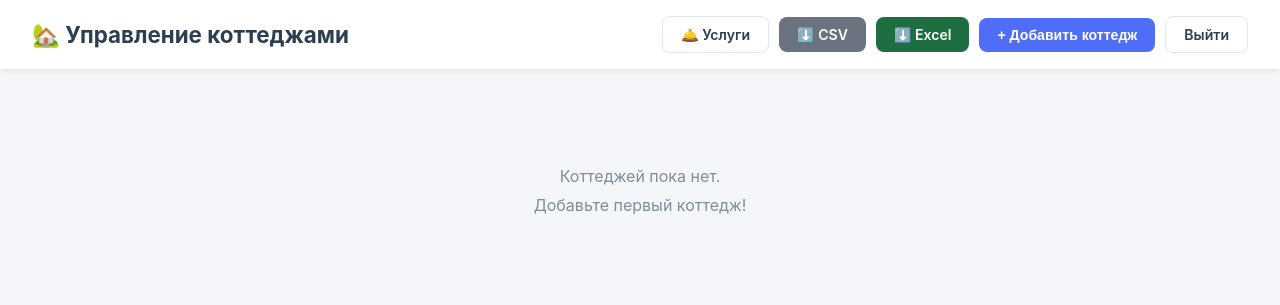
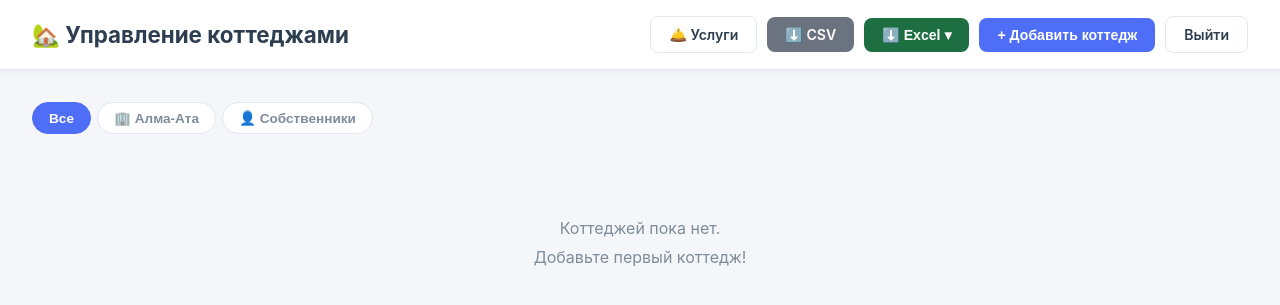
Before and after one commit to akiev-3/cottage-booking-system, a Flask app: page / in a window 1280 px wide. Shown: the top 305 px of the page. Run offline with Flask 3, Linux system fonts and the light colour scheme; the visitor is signed in with stand-in values (Sample User, id 1); data that the repository does not hold is empty; some libraries are stand-ins or nearby versions.

Commit message:
Split cottages by owner type, separate Excel exports

```diff
--- a/app.py
+++ b/app.py
@@ -822,6 +822,59 @@ with app.app_context():
     except Exception as e:
         print(f"DB init skipped (no DATABASE_URL?): {e}")
 
+@app.route("/export/excel/owner/<owner_type>")
+@login_required
+def export_excel_by_owner(owner_type):
+    """Excel только для коттеджей одного владельца: company=Алма-Ата, private=Собственник."""
+    label    = "Алма-Ата" if owner_type == "company" else "Собственники"
+    db_owner = "Алма-Ата" if owner_type == "company" else "Собственник"
+
+    conn = get_db(); cur = conn.cursor()
+    cur.execute("SELECT * FROM cottages WHERE owner_type = %s ORDER BY name", (db_owner,))
+    cottages = [dict(r) for r in cur.fetchall()]
+    cottage_ids = [c["id"] for c in cottages]
+
+    if cottage_ids:
+        cur.execute("""
+            SELECT * FROM bookings WHERE cottage_id = ANY(%s) ORDER BY check_in
+        """, (cottage_ids,))
+        all_bookings = [serialize_booking(r) for r in cur.fetchall()]
+    else:
+        all_bookings = []
+    cur.close(); conn.close()
+
+    wb = Workbook()
+
+    # Лист: Все брони
+    ws = wb.active; ws.title = f"Брони — {label}"
+    _write_headers(ws, row=1)
+    last = _write_rows(ws, all_bookings, start=2)
+    if all_bookings: _write_totals(ws, all_bookings, last + 1)
+    ws.freeze_panes = "A2"
+    ws.auto_filter.ref = f"A1:L{last}"
+
+    # Листы по каждому коттеджу
+    for c in cottages:
+        ws2 = wb.create_sheet(c["name"][:28])
+        ws2.merge_cells("A1:L1"); tc = ws2["A1"]
+        tc.value = f"{c['name']}  |  до {c['capacity']} чел.  |  ${int(c['price_per_day'])}/сутки"
+        tc.font  = Font(bold=True, size=12, color="2C3E50")
+        tc.fill  = PatternFill("solid", fgColor="EEF2FF")
+        tc.alignment = Alignment(horizontal="left", vertical="center")
+        ws2.row_dimensions[1].height = 26
+        _write_headers(ws2, row=2)
+        cb   = [b for b in all_bookings if b["cottage_id"] == c["id"]]
+        last = _write_rows(ws2, cb, start=3)
+        if cb: _write_totals(ws2, cb, last + 1)
+        ws2.freeze_panes = "A3"
+
+    buf = io.BytesIO(); wb.save(buf); buf.seek(0)
+    return send_file(buf,
+        mimetype="application/vnd.openxmlformats-officedocument.spreadsheetml.sheet",
+        as_attachment=True,
+        download_name=f"broni_{label}_{date.today()}.xlsx")
+
+
 if __name__ == "__main__":
     port = int(os.environ.get("PORT", 8080))
     app.run(host="0.0.0.0", port=port, debug=True)
--- a/static/css/style.css
+++ b/static/css/style.css
@@ -102,6 +102,41 @@ header h1 { font-size: 1.4rem; font-weight: 700; }
 }
 .owner-alma    { background: #dbeafe; color: #1d4ed8; }
 .owner-private { background: #fef9c3; color: #92400e; }
+
+/* Фильтр */
+.owner-filter { display:flex; gap:6px; margin-bottom:20px; }
+.filter-btn {
+  padding: 7px 16px; border-radius: 20px; border: 1.5px solid var(--border);
+  background: var(--card); color: var(--muted); font-size: 0.85rem;
+  font-weight: 600; cursor: pointer; transition: all 0.15s;
+}
+.filter-btn:hover  { border-color: var(--primary); color: var(--primary); }
+.filter-btn.active { background: var(--primary); color: #fff; border-color: var(--primary); }
+
+/* Excel дропдаун */
+.header-right { position: relative; }
+.dropdown-menu {
+  position: absolute;
+  top: calc(100% + 6px);
+  right: 110px;
+  background: var(--card);
+  border: 1.5px solid var(--border);
+  border-radius: 10px;
+  box-shadow: 0 8px 24px rgba(0,0,0,0.12);
+  min-width: 180px;
+  z-index: 300;
+  overflow: hidden;
+}
+.dropdown-item {
+  display: block;
+  padding: 10px 16px;
+  font-size: 0.88rem;
+  font-weight: 500;
+  color: var(--text);
+  text-decoration: none;
+  transition: background 0.12s;
+}
+.dropdown-item:hover { background: var(--bg); }
 
 .owner-toggle { display: flex; gap: 8px; }
 .owner-option input { display: none; }
--- a/static/js/app.js
+++ b/static/js/app.js
@@ -2,6 +2,27 @@
 function openModal(id) { document.getElementById(id).classList.add('open'); }
 function closeModal(id) { document.getElementById(id).classList.remove('open'); }
 function closeModalOverlay(e, id) { if (e.target.id === id) closeModal(id); }
+
+// ── Фильтр по владельцу ──
+function filterCottages(type, btn) {
+  document.querySelectorAll('.filter-btn').forEach(b => b.classList.remove('active'));
+  btn.classList.add('active');
+  document.querySelectorAll('.cottage-card').forEach(card => {
+    const show = type === 'all' || card.dataset.owner === type;
+    card.style.display = show ? '' : 'none';
+  });
+}
+
+// ── Excel дропдаун ──
+function toggleExcelMenu(e) {
+  e.stopPropagation();
+  const menu = document.getElementById('excel-menu');
+  menu.style.display = menu.style.display === 'none' ? 'block' : 'none';
+}
+document.addEventListener('click', () => {
+  const menu = document.getElementById('excel-menu');
+  if (menu) menu.style.display = 'none';
+});
 
 // ── Toast ──
 function showToast(msg, type = '') {
--- a/templates/index.html
+++ b/templates/index.html
@@ -18,16 +18,30 @@
   <div class="header-right">
     <a href="/services" class="btn btn-outline">🛎️ Услуги</a>
     <a href="/export/csv" class="btn btn-csv">⬇️ CSV</a>
-    <a href="/export/excel" class="btn btn-excel">⬇️ Excel</a>
+    <button class="btn btn-excel" onclick="toggleExcelMenu(event)">⬇️ Excel ▾</button>
+    <div id="excel-menu" class="dropdown-menu" style="display:none">
+      <a href="/export/excel" class="dropdown-item">📊 Все брони</a>
+      <a href="/export/excel/owner/company" class="dropdown-item">🏢 Алма-Ата</a>
+      <a href="/export/excel/owner/private" class="dropdown-item">👤 Собственники</a>
+    </div>
     <button class="btn btn-primary" onclick="openAddCottage()">+ Добавить коттедж</button>
     <a href="/logout" class="btn btn-outline">Выйти</a>
   </div>
 </header>
 
 <main>
+  <!-- Фильтр по владельцу -->
+  <div class="owner-filter">
+    <button class="filter-btn active" onclick="filterCottages('all', this)">Все</button>
+    <button class="filter-btn" onclick="filterCottages('alma', this)">🏢 Алма-Ата</button>
+    <button class="filter-btn" onclick="filterCottages('private', this)">👤 Собственники</button>
+  </div>
+
   <div id="cottages-grid" class="cottages-grid">
     {% for cottage in cottages %}
-    <div class="cottage-card" id="card-{{ cottage.id }}">
+    <div class="cottage-card"
+         id="card-{{ cottage.id }}"
+         data-owner="{{ 'private' if cottage.owner_type == 'Собственник' else 'alma' }}">
       <div class="card-header">
         <h2>{{ cottage.name }}</h2>
         <div class="card-actions">
@@ -40,9 +54,9 @@
           <span class="label">🏠 Владелец</span>
           <span class="value">
             {% if cottage.owner_type == 'Собственник' %}
-              <span class="owner-badge owner-private">Собственник{% if cottage.owner_name %}: {{ cottage.owner_name }}{% endif %}</span>
+              <span class="owner-badge owner-private">👤 Собственник{% if cottage.owner_name %}: {{ cottage.owner_name }}{% endif %}</span>
             {% else %}
-              <span class="owner-badge owner-alma">Алма-Ата</span>
+              <span class="owner-badge owner-alma">🏢 Алма-Ата</span>
             {% endif %}
           </span>
         </div>
```
